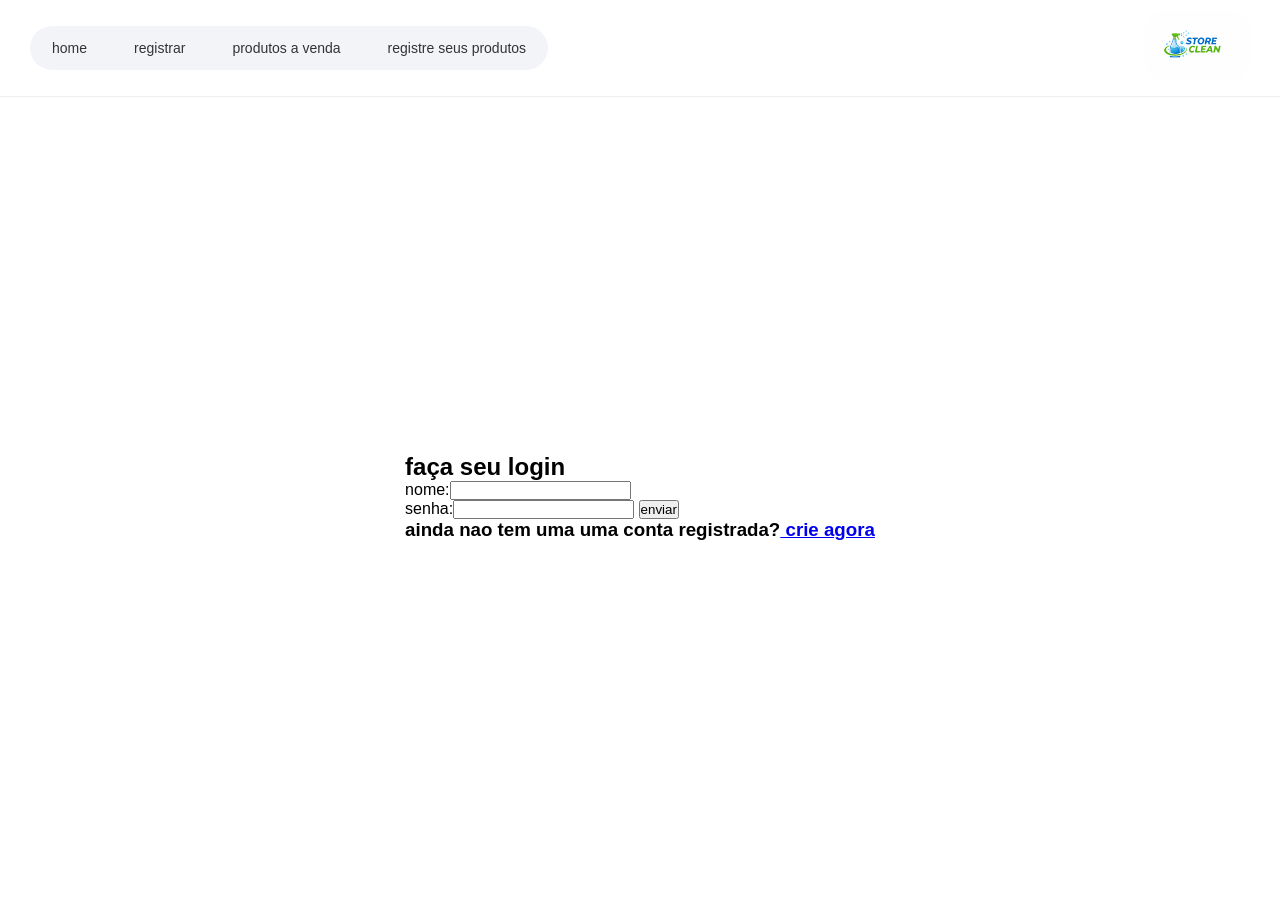
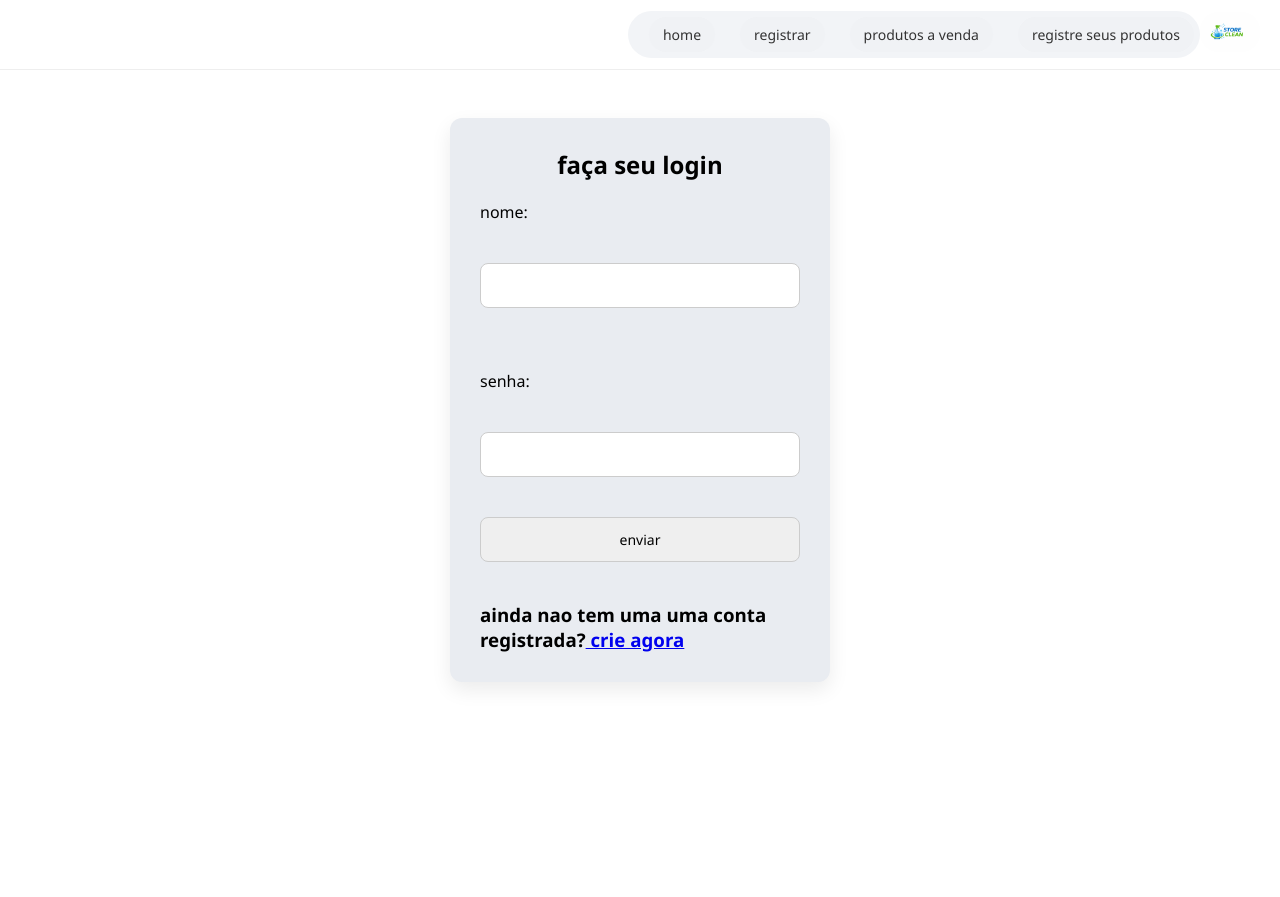
Before and after one commit to davicurvelo03-commits/store-clean, a Flask app: page /login in a window 1280 px wide. After the commit the page ends 686 px from the top, so only its background shows below. Run offline with Flask 3, Linux system fonts and the light colour scheme.

Commit message:
modo dark 5

```diff
--- a/static/style.css
+++ b/static/style.css
@@ -64,34 +64,119 @@ body {
     justify-content: center;
     align-items: center;
 }
-.header{
-display:flex;
-align-items:center;
-justify-content:space-between;
-padding:10px 30px;
-background:#ffffff;
-border-bottom:1px solid #eee;
+
+/* Card do formulário */
+.form-card {
+    background: #e9ecf1; /* um pouco mais escuro que a página */
+    padding: 30px;
+    width: 100%;
+    max-width: 380px;
+
+    border-radius: 12px;
+    box-shadow: 0 8px 20px rgba(0,0,0,0.08);
 }
 
-/* menu */
-.menu{
-display:flex;
-gap:15px;
+/* Título */
+.form-card h2 {
+    text-align: center;
+    margin-bottom: 20px;
 }
 
-.menu a{
-text-decoration:none;
-color:#333;
-font-weight:500;
+/* Formulário */
+.form-card form {
+    display: flex;
+    flex-direction: column;
+    gap: 40px;
 }
 
-/* botão dark */
+/* Inputs */
+.form-card input {
+    padding: 12px;
+    border-radius: 8px;
+    border: 1px solid #ccc;
+    font-size: 14px;
+}
+
+/* Botão */
+.form-card button {
+    padding: 12px;
+    border: none;
+    border-radius: 8px;
+    background: #2b59ff;
+    color: white;
+    font-size: 15px;
+    cursor: pointer;
+}
+
+.form-card button:hover {
+    background: #1f45d6;
+}
+* {
+    margin: 0;
+    padding: 0;
+    box-sizing: border-box;
+    font-family: 'Segoe UI', Arial, sans-serif;
+}
+
+.container {
+    display: flex;
+    background: #2b59ff;
+    width: 240px;
+    height: 100vh;
+}
+
+
+
+/* HEADER */
+.header {
+    height: 70px;
+    width: 100%;
+    background-color: #ffffff;
+    position: fixed;
+    top: 0;
+    left: 0;
+    z-index: 1000; /* garante que fica acima da barra */
+    display: flex;
+    align-items: center;
+    padding: 0 20px;
+}
+
+
+.logo-img {
+    height: 40px;
+}
+
+.menu {
+    margin-left: auto;
+}
+
+.menu .btn {
+    text-decoration: none;
+    margin-left: 15px;
+    padding: 8px 14px;
+    border-radius: 20px;
+    color: #333;
+    background: #f0f2f5;
+}
+body{
+    background: white;
+    color: black;
+    font-family: Arial, Helvetica, sans-serif;
+}
+
+/* modo escuro */
+
+.dark{
+    background: #2b2d31;
+    color: white;
+}
+
+/* botão */
 
 .theme-btn{
-background:#f0f2f5;
-border:none;
-padding:8px 12px;
-border-radius:8px;
-cursor:pointer;
-font-size:16px;
+    position: fixed;
+    top: 20px;
+    right: 20px;
+    padding:10px;
+    cursor:pointer;
 }
```
